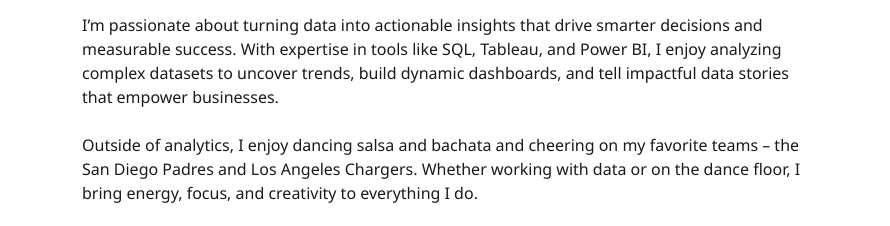
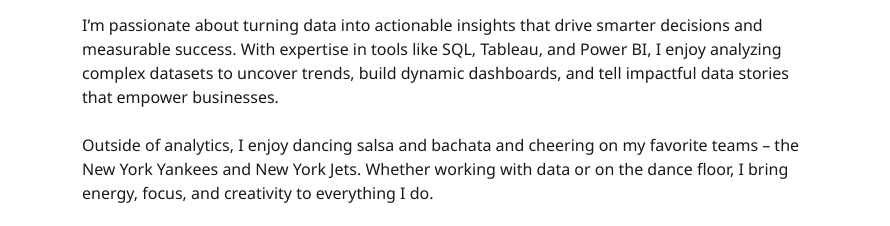
Before and after one commit to realluissamboy/portfolio, a plain HTML site: page index.html in a window 1280 px wide. Shown: the part 955-1181 px from the top of the page, 0-890 px from the left. Drawn offline with nearby package versions, Linux system fonts and the light colour scheme; grey boxes are pictures that could not be loaded.

Commit message:
resolve merge conflict

```diff
--- a/index.html
+++ b/index.html
@@ -128,9 +128,9 @@
           </p>
           <p class="lead" id="about-description">
             Outside of analytics, I enjoy dancing salsa and bachata and cheering
-            on my favorite teams – the San Diego Padres and Los Angeles
-            Chargers. Whether working with data or on the dance floor, I bring
-            energy, focus, and creativity to everything I do.
+            on my favorite teams – the New York Yankees and New York Jets.
+            Whether working with data or on the dance floor, I bring energy,
+            focus, and creativity to everything I do.
           </p>
         </div>
 
```
